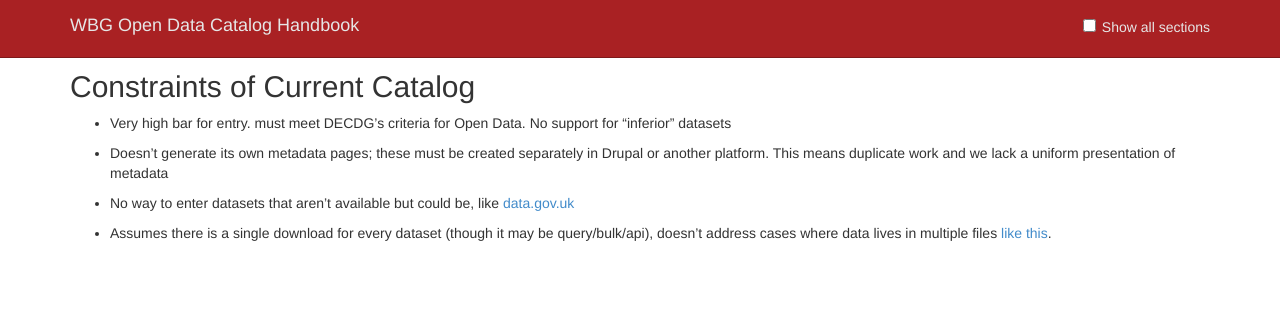
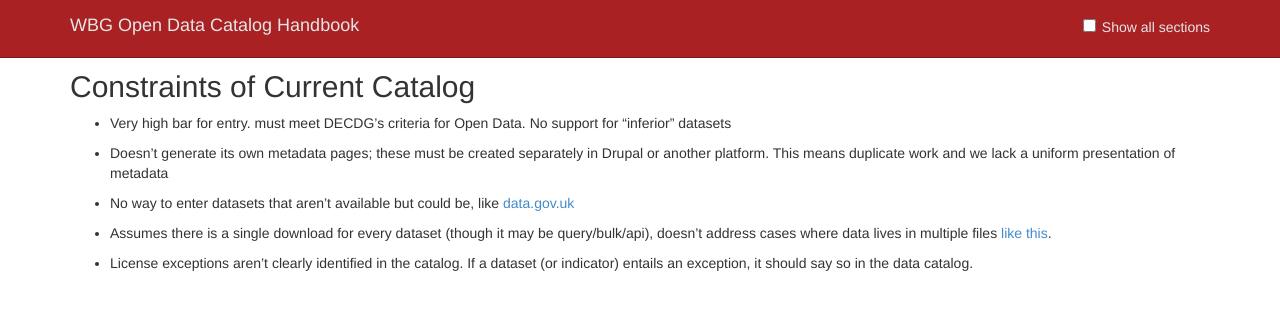
Before and after one commit to tgherzog/wbg-catalog-manual, a Jekyll site: the page built from notes-tim.md, in a window 1280 px wide. Shown: the top 310 px of the page. Built offline with Jekyll 4.4.1, drawn with Linux system fonts in a browser that asks for light colours; nearby versions of some CDN libraries.

Commit message:
Add more notes

```diff
--- a/notes-tim.md
+++ b/notes-tim.md
@@ -14,3 +14,5 @@
 
 * Assumes there is a single download for every dataset (though it may be query/bulk/api), doesn't address cases where data
   lives in multiple files [like this](http://wbi.worldbank.org/boost/country/rio-grande-do-sul-brazil).
+
+* License exceptions aren't clearly identified in the catalog. If a dataset (or indicator) entails an exception, it should say so in the data catalog.
```
